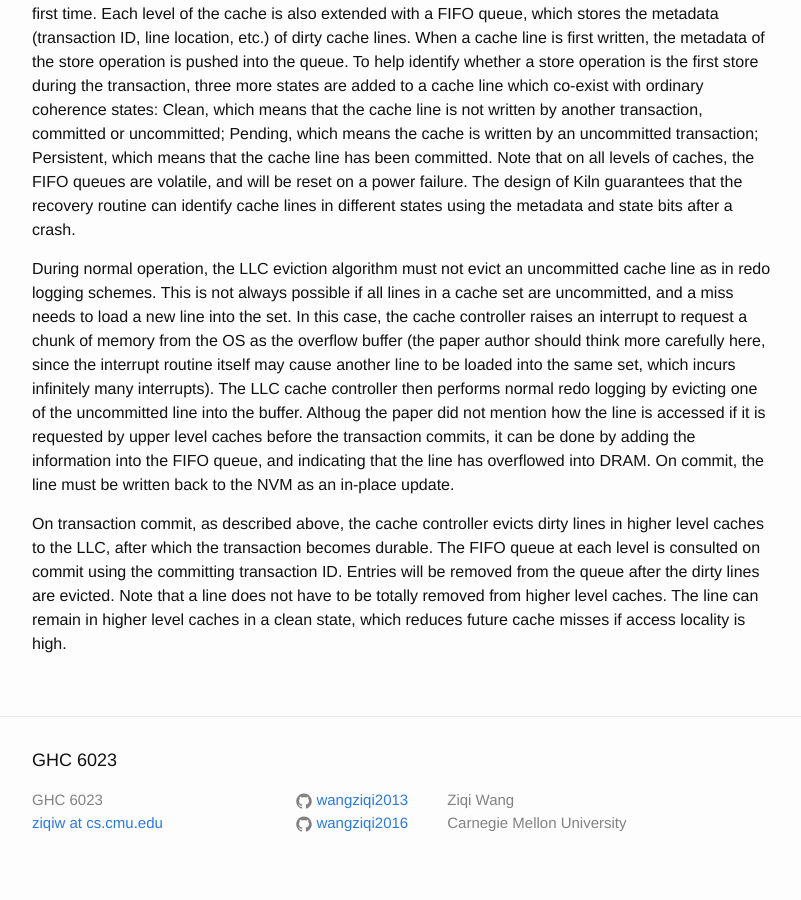
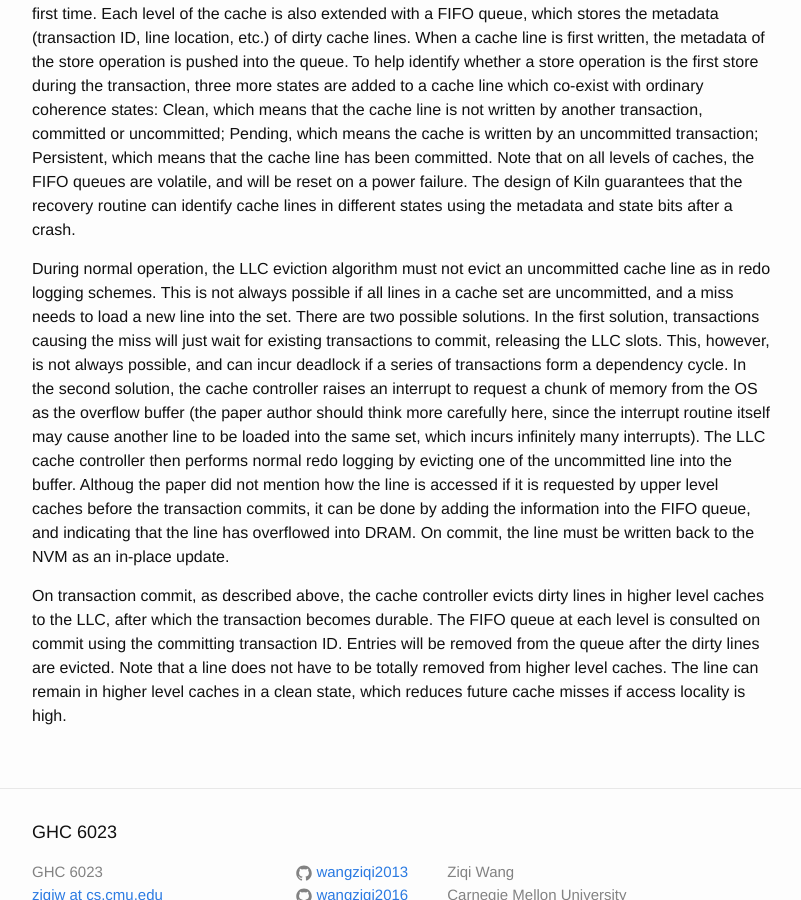
Before and after one commit to wangziqi2013/wangziqi2013.github.io, a Jekyll site: the page built from _posts/2019-02-20-kiln.markdown, in a window 1280 px wide and 900 px high, scrolled down 1696 px. Shown: the whole window, without its empty margins (238-1039 px from the left). Built offline with Jekyll 4.4.1, drawn with Linux system fonts in a browser that asks for light colours.

Commit message:
Small change

```diff
--- a/_posts/2019-02-20-kiln.markdown
+++ b/_posts/2019-02-20-kiln.markdown
@@ -64,13 +64,15 @@ that the recovery routine can identify cache lines in different states using the
 
 During normal operation, the LLC eviction algorithm must not evict an uncommitted cache line as in redo logging schemes.
 This is not always possible if all lines in a cache set are uncommitted, and a miss needs to load a new line into the set.
-In this case, the cache controller raises an interrupt to request a chunk of memory from the OS as the overflow buffer
-(the paper author should think more carefully here, since the interrupt routine itself may cause another line to be loaded
-into the same set, which incurs infinitely many interrupts). The LLC cache controller then performs normal redo logging by
-evicting one of the uncommitted line into the buffer. Althoug the paper did not mention how the line is accessed if
-it is requested by upper level caches before the transaction commits, it can be done by adding the information into the
-FIFO queue, and indicating that the line has overflowed into DRAM. On commit, the line must be written back to the NVM
-as an in-place update.
+There are two possible solutions. In the first solution, transactions causing the miss will just wait for existing
+transactions to commit, releasing the LLC slots. This, however, is not always possible, and can incur deadlock if a
+series of transactions form a dependency cycle. In the second solution, the cache controller raises an interrupt to request
+a chunk of memory from the OS as the overflow buffer (the paper author should think more carefully here, since the interrupt
+routine itself may cause another line to be loaded into the same set, which incurs infinitely many interrupts). The LLC
+cache controller then performs normal redo logging by evicting one of the uncommitted line into the buffer. Althoug the
+paper did not mention how the line is accessed if it is requested by upper level caches before the transaction commits,
+it can be done by adding the information into the FIFO queue, and indicating that the line has overflowed into DRAM. On
+commit, the line must be written back to the NVM as an in-place update.
 
 On transaction commit, as described above, the cache controller evicts dirty lines in higher level caches to the LLC,
 after which the transaction becomes durable. The FIFO queue at each level is consulted on commit using the committing
```
